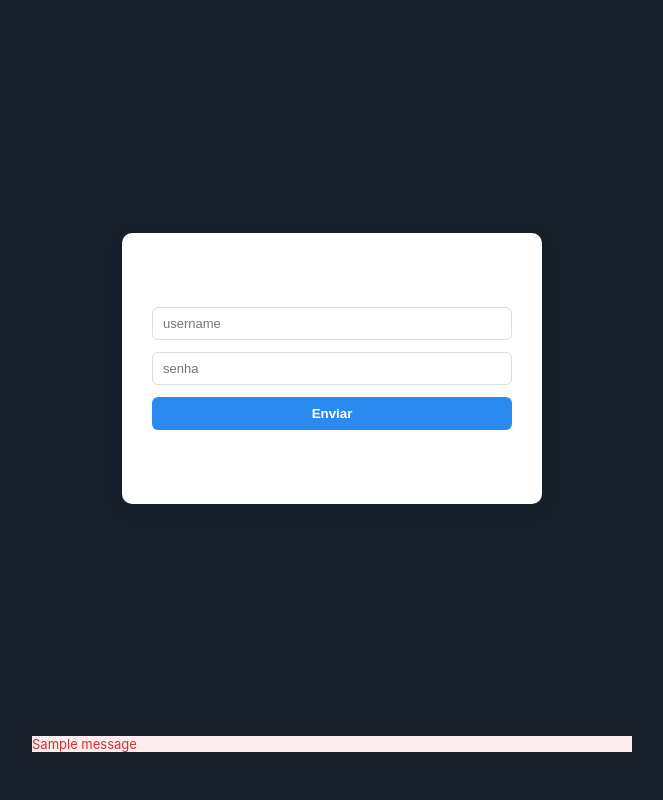
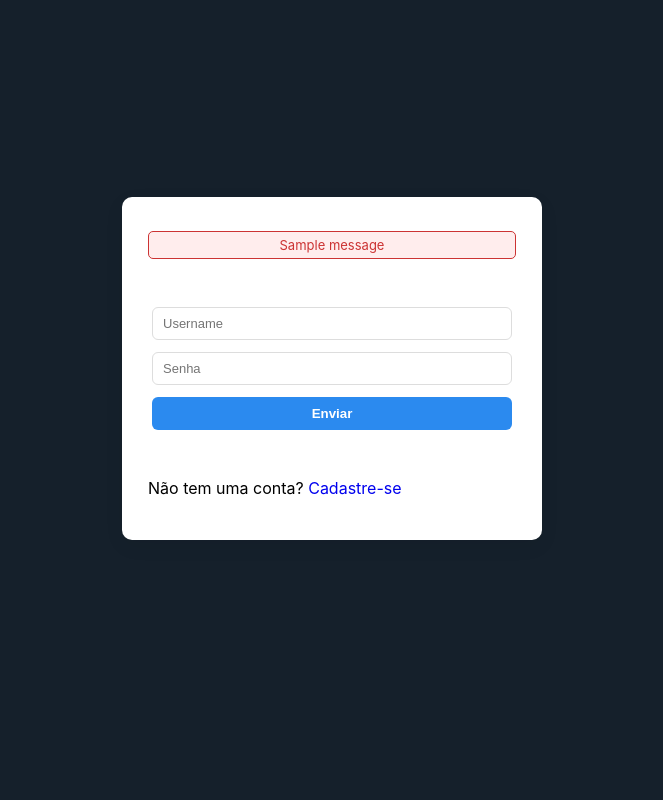
Before and after one commit to MagnoCavalcanti/blog-django, a Django app: page /login/ in a window 1280 px wide. Shown: the whole page, without its empty margins (308-971 px from the left). Run offline with Django 5.2, Linux system fonts and the light colour scheme; tables that the repository leaves empty hold one stand-in row (values such as "Sample post"); one stand-in notice (Sample message) is shown; some libraries are stand-ins or nearby versions.

Commit message:
refactor(Templates): altera a posição da mensagem de erro e adiciona um link para a página de cadastro

```diff
--- a/core/static/style/login.css
+++ b/core/static/style/login.css
@@ -13,6 +13,7 @@
     background: #fff;
     border-radius: 10px;
     box-shadow: 0 6px 20px rgba(0,0,0,0.06);
+    color: black;
     padding: 26px;
     box-sizing: border-box;
 }
@@ -58,6 +59,14 @@ input[type="submit"]:hover{ background: #206fd4 }
     background-color: #FFEDED;
     color: #CC3333;
     font-size: 13px;
+    text-align: center;
+    border: 1px solid #CC3333;
+    border-radius: 5px;
+    padding: 5px;
+}
+
+a {
+    text-decoration: none;
 }
 
 /* Caso o template não use a estrutura de card, aplicamos uma variante simples */
--- a/core/templates/pages/login.html
+++ b/core/templates/pages/login.html
@@ -10,15 +10,17 @@
 {% block conteudo %}
 <div class="login-page">
     <div class="login-card">
+        {% for message in messages %}
+            <p class="message">{{ message }}</p>
+        {% endfor %}
+
         <form method="POST" action="{% url 'login' %}">{% csrf_token %}
-            <input type="text" name="username" id="username" class="input-outline" placeholder="username">
-            <input type="password" name="password" id="password" class="input-outline" placeholder="senha">
+            <input type="text" name="username" id="username" class="input-outline" placeholder="Username">
+            <input type="password" name="password" id="password" class="input-outline" placeholder="Senha">
             <input type="submit" value="Enviar">
         </form>
+        <p>Não tem uma conta? <a href="{% url 'register' %}">Cadastre-se</a></p>
     </div>
 </div>
-{% for message in messages %}
-    <p class="message">{{ message }}</p>
-  {% endfor %}
 
 {% endblock %}
```
